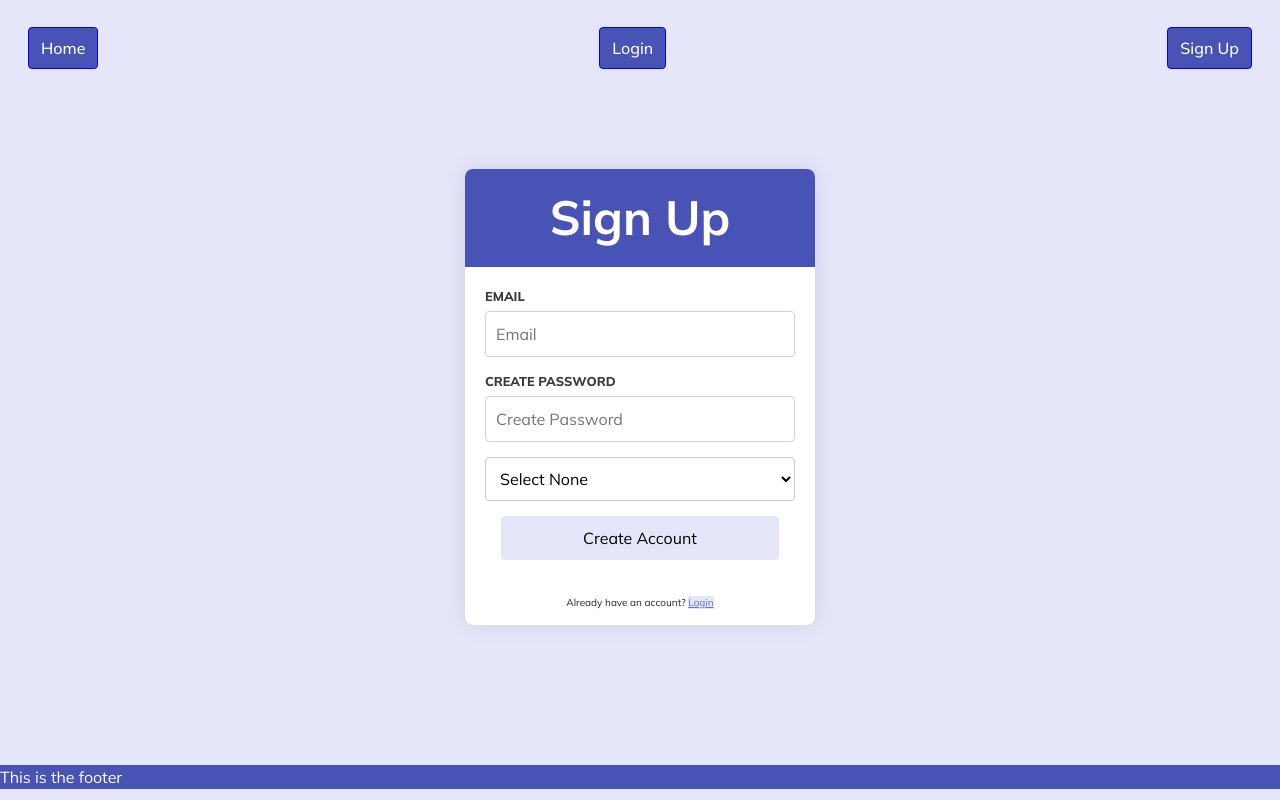
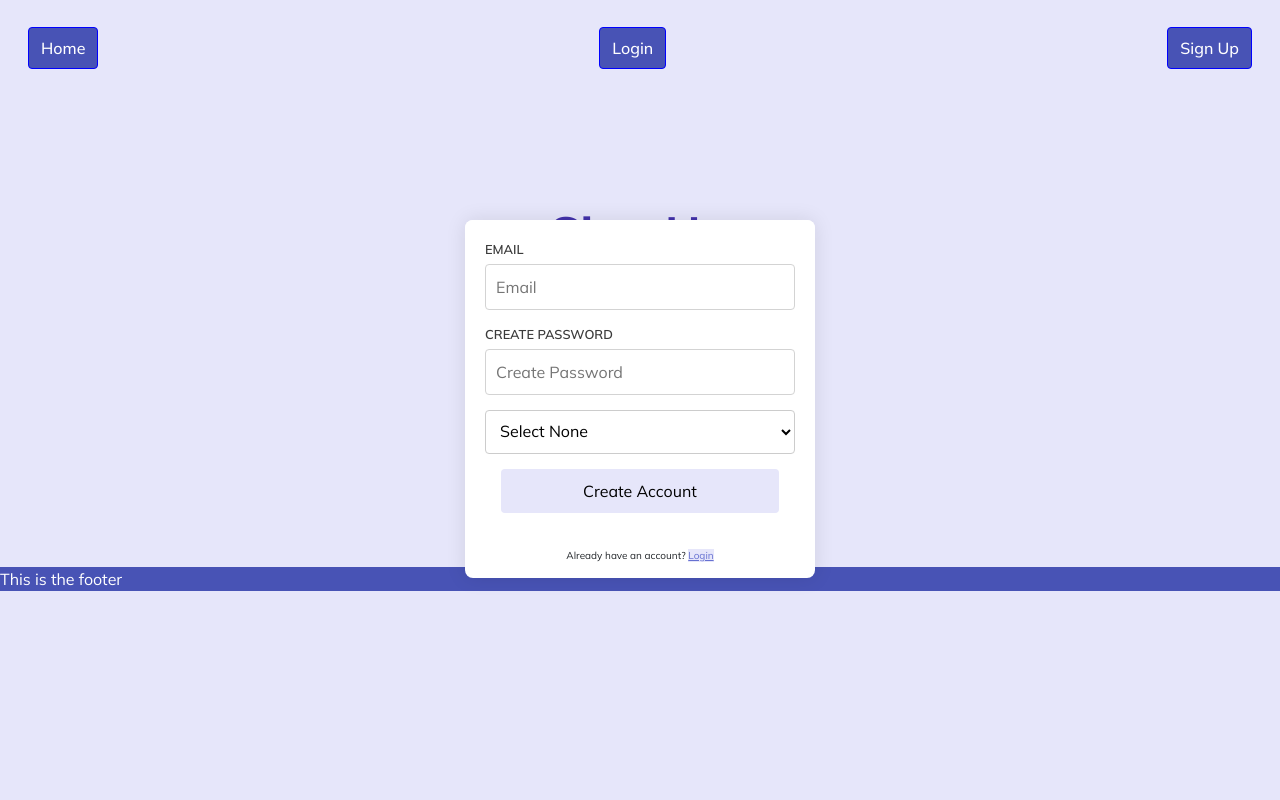
Before and after one commit to jenpennen/ucla-perspective, a React (Vite) app: page /#/signup in a window 1280 px wide. Built offline with nearby package versions, Linux system fonts and the light colour scheme.

Commit message:
restyled login and sign up pages

```diff
--- a/src/pages/Login.jsx
+++ b/src/pages/Login.jsx
@@ -7,7 +7,7 @@ const CenteredContainer = styled.div`
   font-family: "Mulish", sans-serif;
   justify-content: center;
   align-items: center;
-  height: 80vh;
+  height: 30vh;
 `;
 const FormContainer = styled.div`
   background-color: white;
@@ -17,11 +17,7 @@ const FormContainer = styled.div`
   width: 350px;
 `;
 const Header = styled.h2`
-  background-color: #4853b5;
-  text-align: center;
-  color: white;
-  margin: 0;
-  padding: 20px;
+  padding-top: 20px;
 `;
 const LoginForm = styled.form`
   display: flex;
@@ -31,11 +27,12 @@ const LoginForm = styled.form`
 `;
 const Label = styled.p`
   background-color: white;
+  text-align: left;
   margin-top: 0;
   margin-bottom: 5px;
   text-transform: uppercase;
   color: #3b3b3b;
-  font-size: 0.1em;
+  font-size: 0.8em;
   font-weight: 500;
 `;
 const FormInput = styled.input`
@@ -88,9 +85,9 @@ const CreateAccountLink = styled.p`
 function Login() {
   return (
     <div className="container">
+      <Header>Login</Header>
       <CenteredContainer>
         <FormContainer>
-          <Header>Login</Header>
           <LoginForm>
             <Label>Email</Label>
             <FormInput placeholder="Email"></FormInput>
--- a/src/pages/RegisterClub.jsx
+++ b/src/pages/RegisterClub.jsx
@@ -31,8 +31,8 @@ const Label = styled.p`
   margin-bottom: 5px;
   text-transform: uppercase;
   color: #3b3b3b;
-  font-size: 1em;
-  font-weight: 500;
+  font-size: 0.8em;
+  font-weight: 600;
 `;
 const FormInput = styled.input`
   margin-bottom: 15px;
--- a/src/pages/SignUp.jsx
+++ b/src/pages/SignUp.jsx
@@ -7,7 +7,7 @@ const CenteredContainer = styled.div`
   font-family: "Mulish", sans-serif;
   justify-content: center;
   align-items: center;
-  height: 80vh;
+  height: 30vh;
 `;
 const FormContainer = styled.div`
   background-color: white;
@@ -17,13 +17,10 @@ const FormContainer = styled.div`
   width: 350px;
 `;
 const Header = styled.h2`
-  background-color: #4853b5;
-  text-align: center;
-  color: white;
-  margin: 0;
+  color: #4853b5;
   padding: 20px;
 `;
-const LoginForm = styled.form`
+const SignUpForm = styled.form`
   display: flex;
   flex-direction: column;
   padding: 20px;
@@ -34,9 +31,10 @@ const Label = styled.p`
   margin-top: 0;
   margin-bottom: 5px;
   text-transform: uppercase;
+  text-align: left;
   color: #3b3b3b;
   font-size: 0.8em;
-  font-weight: 800;
+  font-weight: 600;
 `;
 const FormInput = styled.input`
   margin-bottom: 15px;
@@ -87,10 +85,11 @@ const CreateAccountLink = styled.p`
 `;
 function SignUp() {
   return (
+    <div className="container">
+      <h2>Sign Up</h2>
       <CenteredContainer>
         <FormContainer>
-        <Header>Sign Up</Header>
-        <LoginForm>
+          <SignUpForm>
             <Label>Email</Label>
             <FormInput placeholder="Email"></FormInput>
             <Label>Create Password</Label>
@@ -101,12 +100,13 @@ function SignUp() {
               <option value="admin">Club Admin</option>
             </SelectRole>
             <SubmitButton>Create Account</SubmitButton>
-        </LoginForm>
+          </SignUpForm>
           <CreateAccountLink>
             Already have an account? <Link to="/login"> Login</Link>
           </CreateAccountLink>
         </FormContainer>
-    </CenteredContainer>
+      </CenteredContainer>{" "}
+    </div>
   );
 }
 
```
Lines whose indentation alone changed are shown as unchanged.
